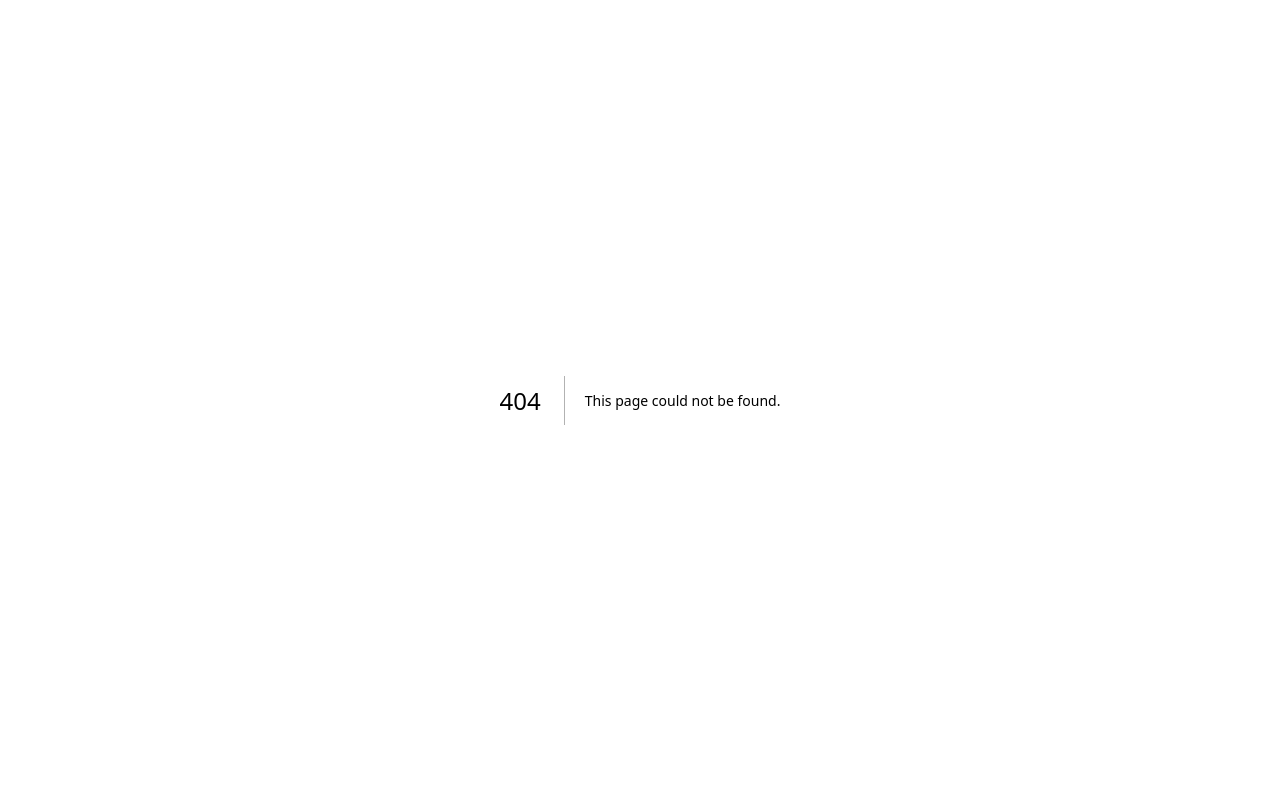
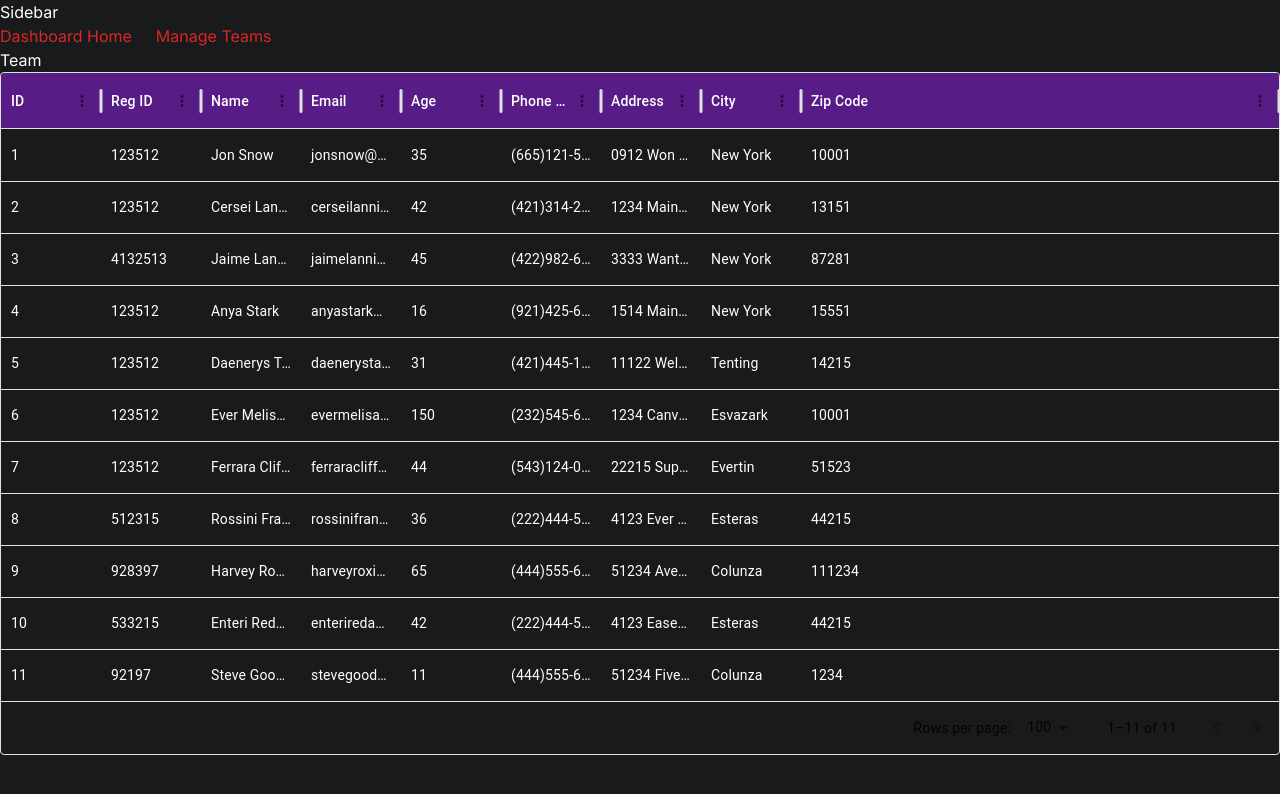
Before and after one commit to ksingh62/quick-incorp-app, a Next.js app: page /prototype/admin-dashboard/contacts in a window 1280 px wide. Before the commit this address had no page. Shown: the top 794 px of the page. Built offline with nearby package versions, Linux system fonts and the light colour scheme; no server answers.

Commit message:
added invoices and contacts datagrid

```diff
--- a/package.json
+++ b/package.json
@@ -11,6 +11,8 @@
   "dependencies": {
     "@emotion/react": "^11.11.4",
     "@emotion/styled": "^11.11.5",
+    "@fullcalendar/moment": "^6.1.14",
+    "@fullcalendar/react": "^6.1.14",
     "@hookform/resolvers": "^3.4.2",
     "@mui/icons-material": "^5.15.20",
     "@mui/material": "^5.15.20",
--- /dev/null
+++ b/src/app/prototype/admin-dashboard/contacts/page.js
@@ -0,0 +1,23 @@
+import { mockDataContacts } from "../mockData";
+import { DataGrid } from "@mui/x-data-grid";
+
+export default function Page() {
+    const columns = [
+        { field: "id", headerName: "ID", headerClassName: "bg-purple-900"},
+        { field: "registrarId", headerName: "Reg ID", headerClassName: "bg-purple-900"},
+        { field: "name", headerName: "Name", headerClassName: "bg-purple-900" },
+        { field: "email", headerName: "Email", headerClassName: "bg-purple-900"},
+        { field: "age", headerName: "Age", headerClassName: "bg-purple-900"},
+        { field: "phone", headerName: "Phone Number", headerClassName: "bg-purple-900"},
+        { field: "address", headerName: "Address", headerClassName: "bg-purple-900"},
+        { field: "city", headerName: "City", headerClassName: "bg-purple-900"},
+        { field: "zipCode", headerName: "Zip Code", headerClassName: "bg-purple-900", flex: "1"},
+      ];
+
+      return (
+        <>
+          <h1>Team</h1>
+          <DataGrid rows={mockDataContacts}  columns={columns } sx={{color: "white"}} />
+        </>
+      );
+}
--- /dev/null
+++ b/src/app/prototype/admin-dashboard/invoices/page.js
@@ -0,0 +1,20 @@
+import { mockDataInvoices} from "../mockData";
+import { DataGrid } from "@mui/x-data-grid";
+
+export default function Page() {
+    const columns = [
+        { field: "id", headerName: "ID", headerClassName: "bg-purple-900"},
+        { field: "name", headerName: "Name", headerClassName: "bg-purple-900" },
+        { field: "email", headerName: "Email", headerClassName: "bg-purple-900"},
+        { field: "cost", headerName: "Cost", headerClassName: "bg-purple-900"},
+        { field: "phone", headerName: "Phone Number", headerClassName: "bg-purple-900"},
+        { field: "date", headerName: "Date", headerClassName: "bg-purple-900", flex: "1"},
+      ];
+
+      return (
+        <>
+          <h1>Team</h1>
+          <DataGrid rows={mockDataInvoices}  columns={columns } sx={{color: "white"}} />
+        </>
+      );
+}
```
Also changed, not shown: 1 other file (tests, documents, lock files or other folders).
